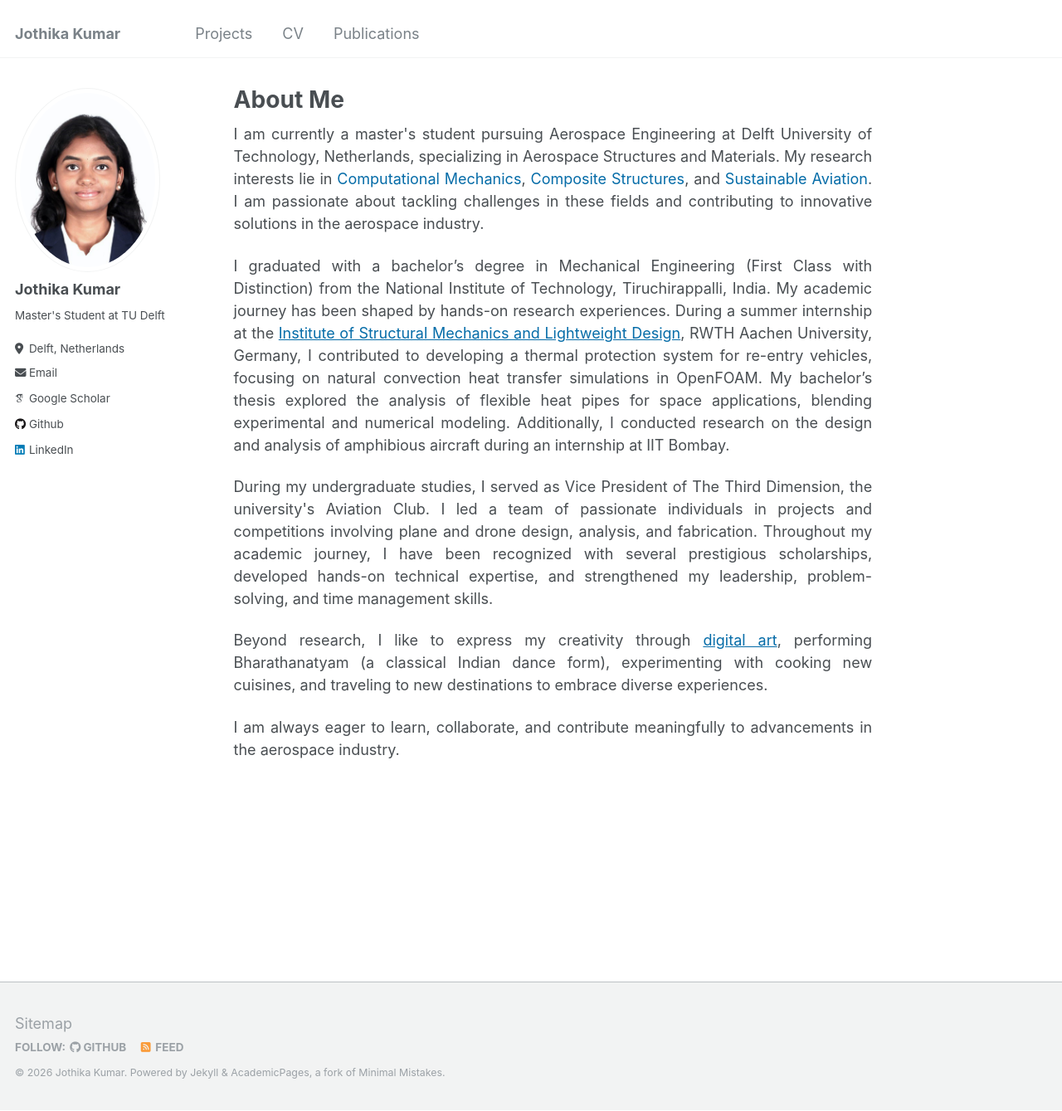
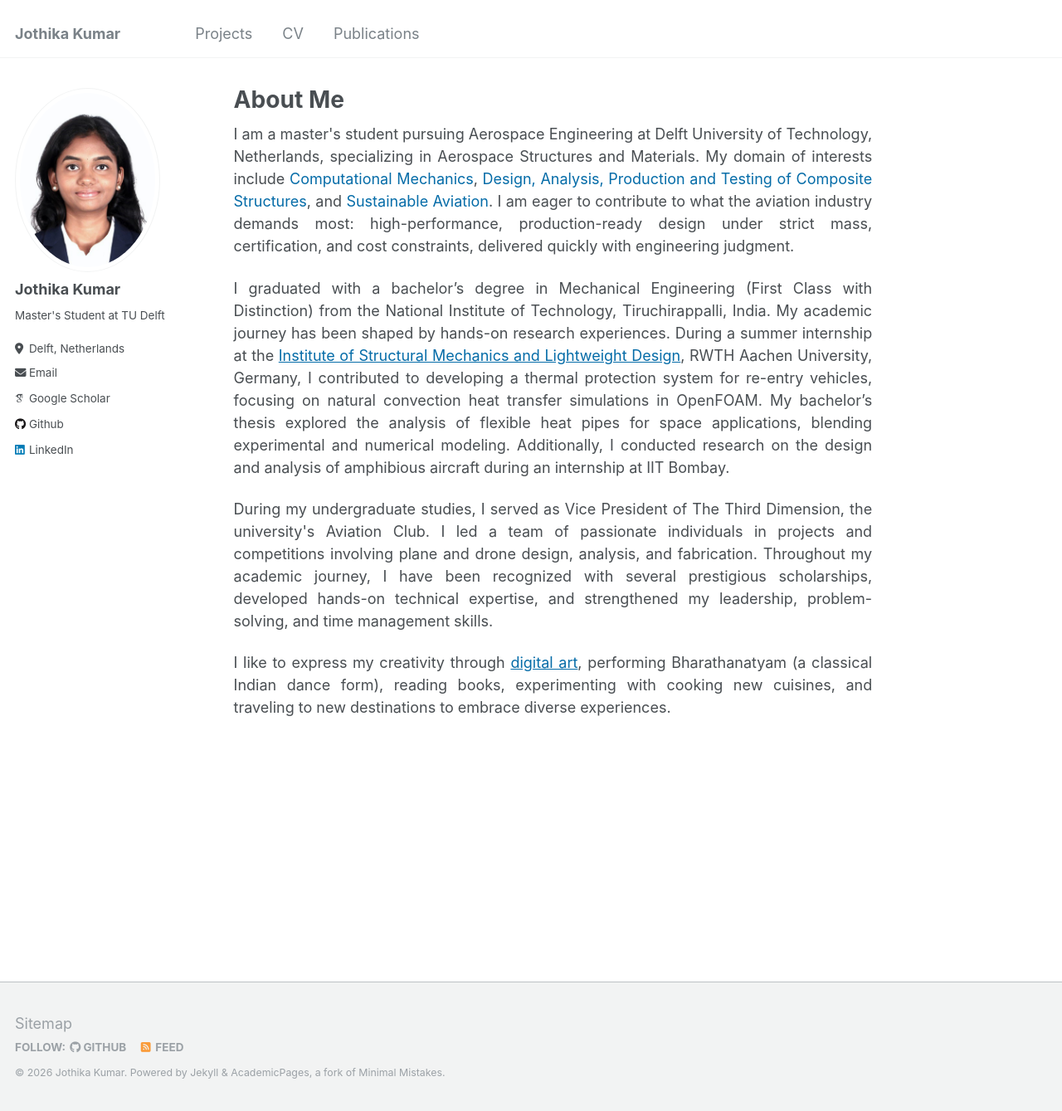
Before and after one commit to jothikak05/jothikak05.github.io, a Jekyll site: the page built from _pages/about.md, in a window 1280 px wide and 1339 px high. Shown: the whole window at 83% size. Built offline with Jekyll 4.4.1, drawn with Linux system fonts in a browser that asks for light colours; some web fonts are replaced.

Commit message:
Update about.md
Updated about

```diff
--- a/_pages/about.md
+++ b/_pages/about.md
@@ -9,7 +9,7 @@ redirect_from:
 
 <div style="text-align: justify;">
   <p>
-    I am currently a master's student pursuing Aerospace Engineering at Delft University of Technology, Netherlands, specializing in Aerospace Structures and Materials. My research interests lie in <span style="color: rgb(5, 108, 168); ">Computational Mechanics</span>, <span style="color: rgb(5, 108, 168); ">Composite Structures</span>, and <span style="color: rgb(5, 108, 168); ">Sustainable Aviation</span>. I am passionate about tackling challenges in these fields and contributing to innovative solutions in the aerospace industry.
+    I am a master's student pursuing Aerospace Engineering at Delft University of Technology, Netherlands, specializing in Aerospace Structures and Materials. My domain of interests include <span style="color: rgb(5, 108, 168); ">Computational Mechanics</span>, <span style="color: rgb(5, 108, 168); ">Design, Analysis, Production and Testing of Composite Structures</span>, and <span style="color: rgb(5, 108, 168); ">Sustainable Aviation</span>. I am eager to contribute to what the aviation industry demands most: high-performance, production-ready design under strict mass, certification, and cost constraints, delivered quickly with engineering judgment.
   </p>
 
   <p>
@@ -21,10 +21,7 @@ redirect_from:
   </p>
 
   <p>
-    Beyond research, I like to express my creativity through <a href="https://www.instagram.com/jo_creations_/" style="color: rgb(5, 108, 168);">digital art</a>, performing Bharathanatyam (a classical Indian dance form), experimenting with cooking new cuisines, and traveling to new destinations to embrace diverse experiences.
+    I like to express my creativity through <a href="https://www.instagram.com/jo_creations_/" style="color: rgb(5, 108, 168);">digital art</a>, performing Bharathanatyam (a classical Indian dance form), reading books, experimenting with cooking new cuisines, and traveling to new destinations to embrace diverse experiences.
   </p>
 
-  <p>
-    I am always eager to learn, collaborate, and contribute meaningfully to advancements in the aerospace industry.
-  </p>
 </div>
```
